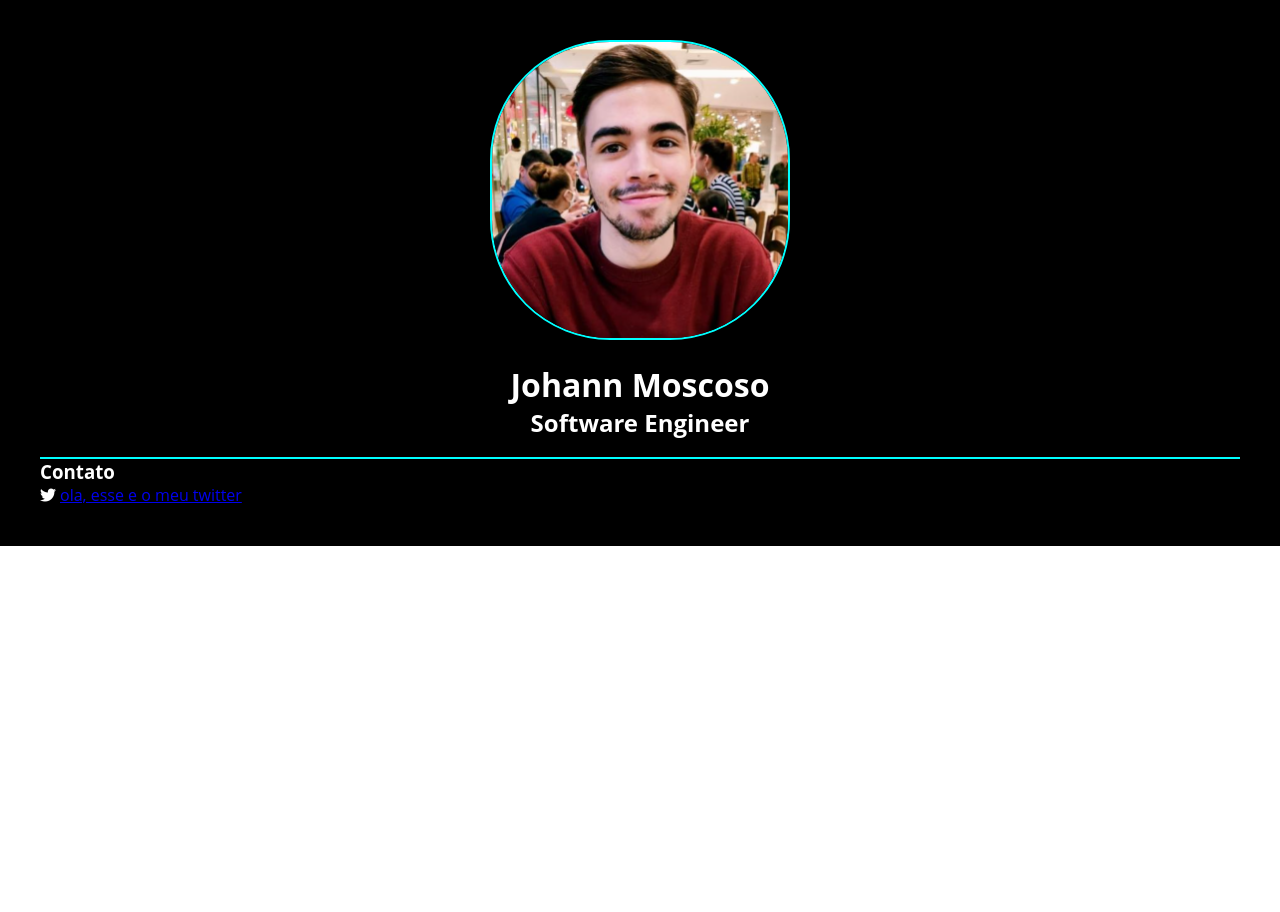
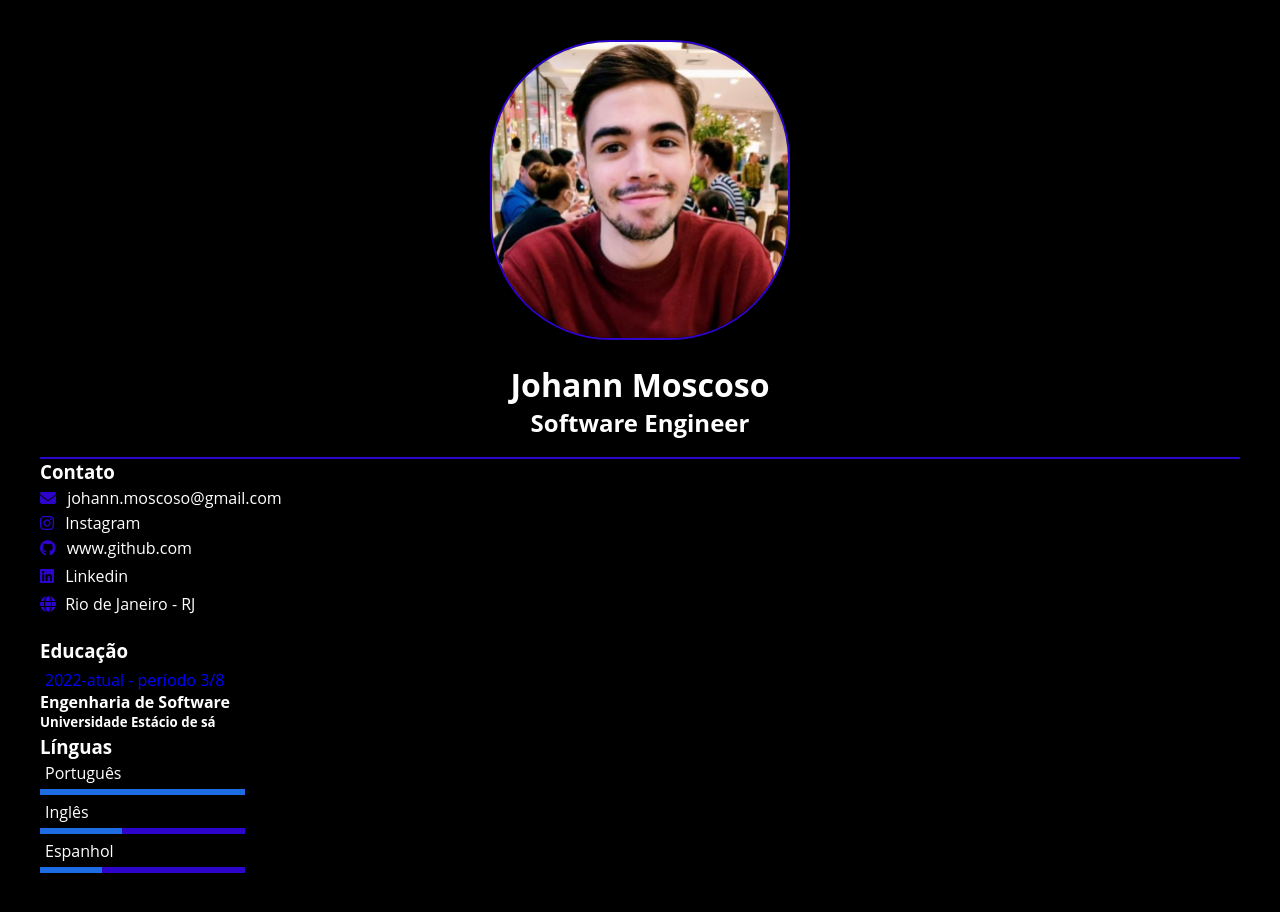
Before and after one commit to JohannMscs/My-CV, a plain HTML site: page index.html in a window 1280 px wide. Before the commit the page ends 800 px from the top, so only its background shows below. Drawn offline with Linux system fonts and the light colour scheme; a web font is replaced by a local one.

Commit message:
att
atualização do My-CV

```diff
--- a/index.html
+++ b/index.html
@@ -19,14 +19,70 @@
             <h1>Johann Moscoso</h1>
             <h2>Software Engineer</h2>
             <hr>
-            <h3>Contato </h3>
-            <ul>
-                <div>
-                    <i class="fa-brands fa-twitter">
-                  <p> <a href="https://twitter.com/BlackSNightcore">ola, esse e o meu twitter</a></p>
-                    </i>
-                </div>
-            </ul>
+            <div class="contact-description">
+                <h3>Contato </h3>
+                <ul>
+                    <li>
+                        <i class="fa-solid fa-envelope"></i>
+                        <a href="mailto:johann.moscoso@gmail.com">johann.moscoso@gmail.com </a>
+                    </li>
+                    <i class="fa-brands fa-instagram"></i>
+                    <a href="https://www.instagram.com/johann_mscs/
+                            ">Instagram</a>
+                    </li>
+                    <li>
+                        <i class="fa-brands fa-github"></i>
+                        <a href="https://github.com/johannmscs">www.github.com</a>
+                    </li>
+                    <li>
+                        <i class="fa-brands fa-linkedin"></i>
+                        <a href="https://www.linkedin.com/in/johann-moscoso-67a403226/?original_referer=
+                        ">Linkedin</a>
+                    </li>
+                    <li>
+                        <i class="fa-solid fa-globe"></i>
+                        <p>Rio de Janeiro - RJ</p>
+                    </li>
+                </ul>
+            </div>
+            <div class="education-description">
+                <h3>Educação</h3>
+                <ul>
+                    <li>
+                        <p>2022-atual - período 3/8</p>
+                        <h4>Engenharia de Software</h4>
+                        <h5>Universidade Estácio de sá</h5>
+                    </li>
+                </ul>
+
+            </div>
+            <div class="language-description">
+                <h3>Línguas</h3>
+                <ul>
+                    <li>
+                        <p> Português</p>
+                        <div class="percent">
+                            <div></div>
+                        </div>
+
+                    </li>
+                    <li>
+                        <p>Inglês</p>
+                        <div class="percent english">
+                            <div></div>
+                        </div>
+                    </li>
+                    <li>
+                        <p>Espanhol</p>
+                        <div class=" percent
+                        español">
+                        <div></div>
+                    </div>
+                    </li>
+
+
+            </div>
+
 
         </div>
         <div class=" experience-column">
--- a/style.css
+++ b/style.css
@@ -16,28 +16,61 @@
 }
 .information-column hr{
     border: none;
-    border-bottom: solid 2px aqua;
+    border-bottom: solid 2px #3605fad0;
     margin-top: 18px;
-
 }
 h3{
     text-align: left;
 }
 ul{
     text-align: left;
+    list-style: none;
 }
-i{
+ a{
+    color: #ffffff;
+    text-decoration: none;
+    margin-left: 7px;
+ }
+ i{
+    color: #3605fad0;
+ }
+ul li{
+    padding-top: 3px;
+    padding-bottom: 3px;
+}
+li p{
+    display: inline-block;
+    margin-left: 5px;
+}
+.education-description{
+    margin-top: 20px;
+}
+.education-description p{
+    margin-top: 3px;
+    color: blue;
+}
+.language-description .percent{
+    height: 6px;
+    background-color: #3605fad0;
+    margin-top: 5px ;
+    width: 205px;
+}
+.language-description .percent div{
+    height: 6px;
+    background-color: #1c84ebd0;
+}
+.language-description .percent.english div{
+    width: 40%;
+}
+.language-description .percent.español div{
+    width: 30%;
+}
 
-}
- p{
-    display: inline-block;
-}
 img{
-
     width: 300px;
     height: 300px;
     border: solid 2px;
     border-radius: 40%;
-    border-color: aqua;
+    border-color: #3605fad0;
     margin-bottom: 18px;
 }
```
